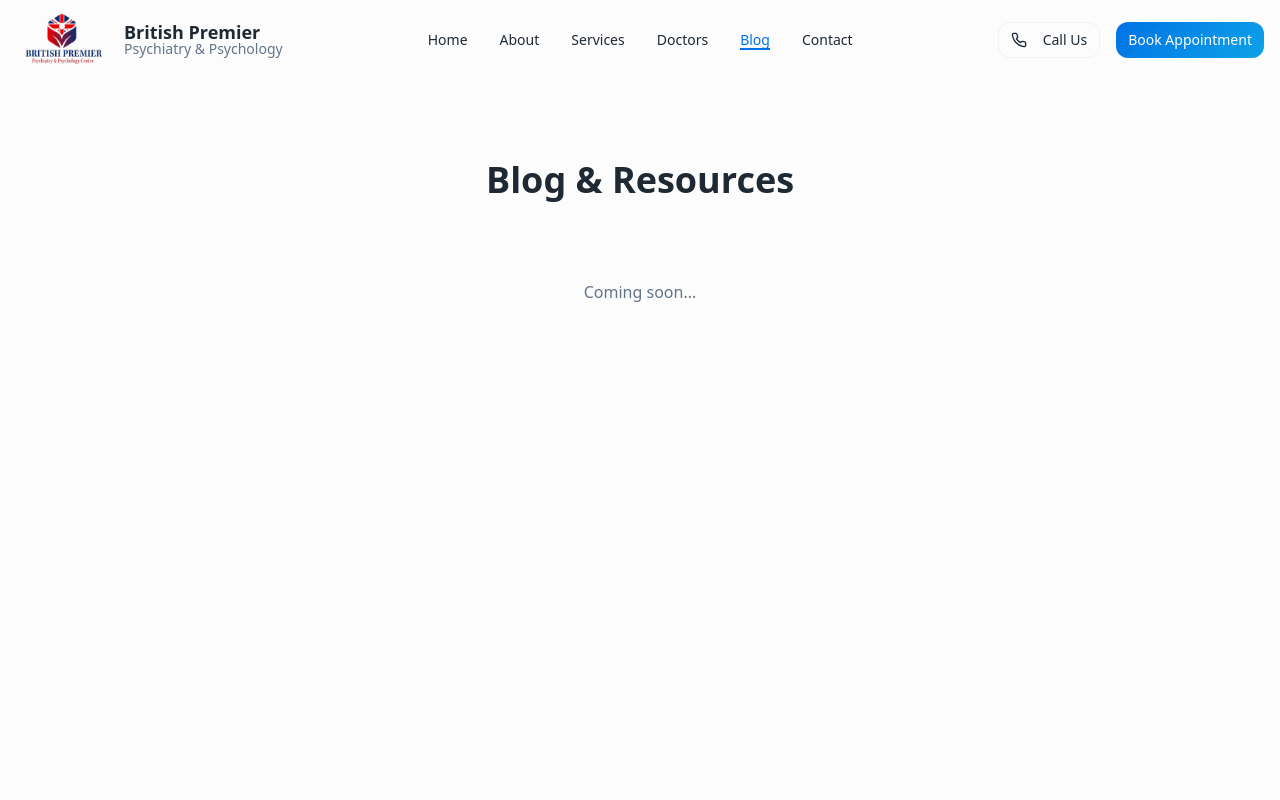
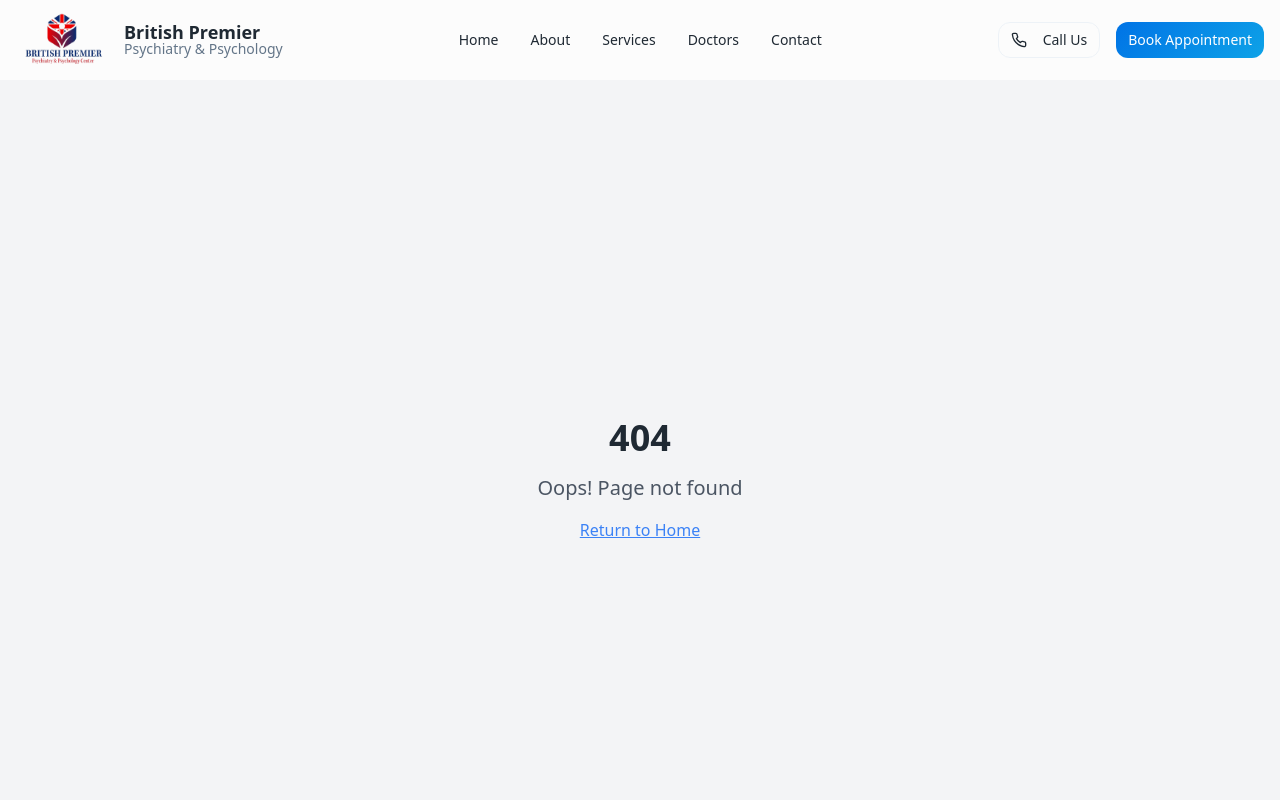
Before and after one commit to rxaxhim/British-Premier-Clinic, a React (Vite) app: page /British-Premier-Clinic/blog in a window 1280 px wide. Shown: the top 800 px of the page. Built offline with nearby package versions, Linux system fonts and the light colour scheme.

Commit message:
fixing scroll up on page change issue

```diff
--- a/src/App.tsx
+++ b/src/App.tsx
@@ -8,10 +8,11 @@ import Index from "./pages/Index";
 import About from "./pages/About";
 import Services from "./pages/Services";
 import Doctors from "./pages/Doctors";
-import Blog from "./pages/Blog";
+// import Blog from "./pages/Blog";
 import Contact from "./pages/Contact";
 import Appointment from "./pages/Appointment";
 import NotFound from "./pages/NotFound";
+import ScrollToTop from "./components/ScrollToTop";
 
 const queryClient = new QueryClient();
 
@@ -20,14 +21,15 @@ const App = () => (
     <TooltipProvider>
       <Toaster />
       <Sonner />
-      <BrowserRouter basename="/British-Premier-Clinic">
+      <BrowserRouter basename="/British-Premier-Clinic/">
         <Layout>
+          <ScrollToTop />
           <Routes>
             <Route path="/" element={<Index />} />
             <Route path="/about" element={<About />} />
             <Route path="/services" element={<Services />} />
             <Route path="/doctors" element={<Doctors />} />
-            <Route path="/blog" element={<Blog />} />
+            {/* <Route path="/blog" element={<Blog />} /> */}
             <Route path="/contact" element={<Contact />} />
             <Route path="/appointment" element={<Appointment />} />
             {/* ADD ALL CUSTOM ROUTES ABOVE THE CATCH-ALL "*" ROUTE */}
--- a/src/components/Header.tsx
+++ b/src/components/Header.tsx
@@ -23,7 +23,6 @@ const Header = () => {
     { name: "About", href: "/about" },
     { name: "Services", href: "/services" },
     { name: "Doctors", href: "/doctors" },
-    { name: "Blog", href: "/blog" },
     { name: "Contact", href: "/contact" },
   ];
 
--- /dev/null
+++ b/src/components/ScrollToTop.tsx
@@ -0,0 +1,29 @@
+// src/components/ScrollToTop.tsx
+import { useLayoutEffect } from "react";
+import { useLocation } from "react-router-dom";
+
+export default function ScrollToTop() {
+  const { pathname, hash, key } = useLocation();
+
+  useLayoutEffect(() => {
+    // If navigating to a hash, try to scroll to that element instead of top
+    if (hash) {
+      const id = hash.slice(1);
+      const el =
+        document.getElementById(id) ||
+        document.querySelector(hash); // supports querySelector-able hashes
+      if (el) {
+        // wait a tick so layout is ready
+        requestAnimationFrame(() => {
+          el.scrollIntoView({ behavior: "smooth", block: "start" });
+        });
+        return;
+      }
+    }
+
+    // Otherwise, go to top (no animation to avoid mid-page flash)
+    window.scrollTo({ top: 0, left: 0, behavior: "auto" });
+  }, [pathname, hash, key]);
+
+  return null;
+}
--- a/src/pages/Blog.tsx
+++ b/src/pages/Blog.tsx
@@ -1,10 +1,10 @@
-const Blog = () => {
-  return (
-    <div className="min-h-screen">
-      <h1 className="text-4xl font-bold text-center py-20">Blog & Resources</h1>
-      <p className="text-center text-muted-foreground">Coming soon...</p>
-    </div>
-  );
-};
+// const Blog = () => {
+//   return (
+//     <div className="min-h-screen">
+//       <h1 className="text-4xl font-bold text-center py-20">Blog & Resources</h1>
+//       <p className="text-center text-muted-foreground">Coming soon...</p>
+//     </div>
+//   );
+// };
 
-export default Blog;
+// export default Blog;
```
